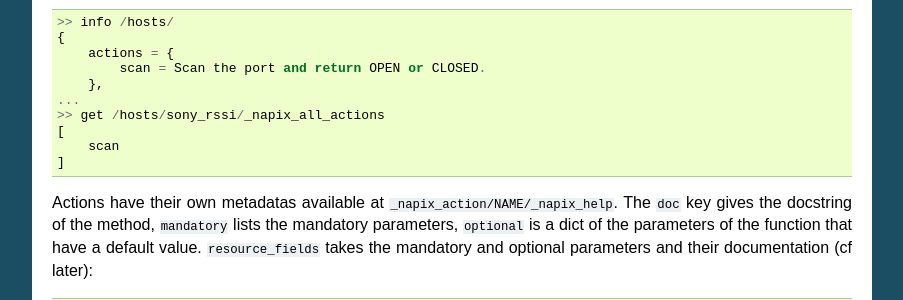
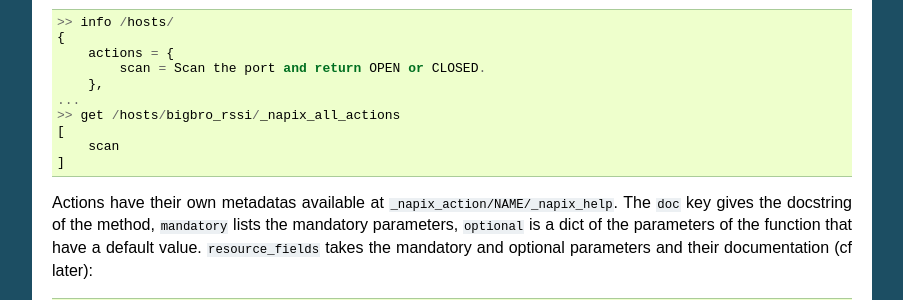
Before and after one commit to napix/NapixServer, a Sphinx documentation site: the page built from docs/extensions.rst, in a window 1280 px wide and 900 px high, scrolled down 1077 px. Shown: the part 152-452 px from the top of the window, without its empty margins (198-1101 px from the left). Built offline with Sphinx 7.4.7, drawn with Linux system fonts in a browser that asks for light colours; pages that are not in the unit, such as notebooks, are missing from menus.

Commit message:
removed sony occurence

```diff
--- a/docs/extensions.rst
+++ b/docs/extensions.rst
@@ -84,7 +84,7 @@ Now the action appears in the metadatas of the manager and in  the _napix_all_ac
             scan = Scan the port and return OPEN or CLOSED.
         },
     ...
-    >> get /hosts/sony_rssi/_napix_all_actions
+    >> get /hosts/bigbro_rssi/_napix_all_actions
     [
         scan
     ]
```
